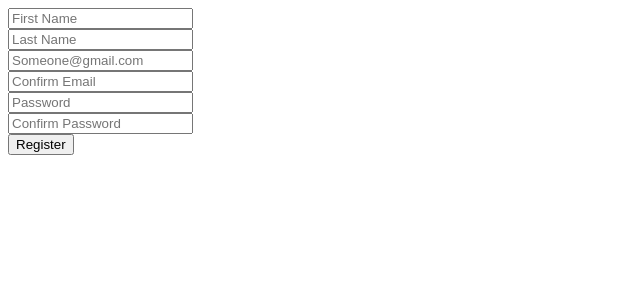
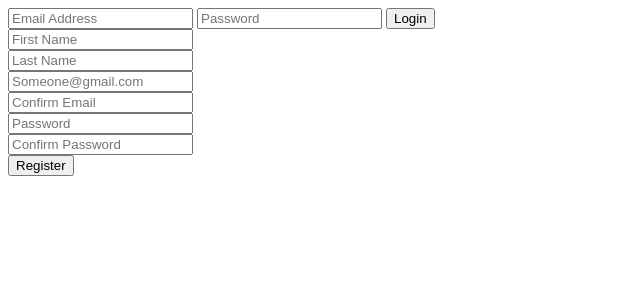
Before and after one commit to Klover14/December_Rekonek, a PHP site: page /register.php in a window 1280 px wide. Shown: the top 300 px of the page, without its empty margins (0-640 px from the left). Run offline with PHP 8.4, Linux system fonts and the light colour scheme.

Commit message:
creating login page

```diff
--- a/register.php
+++ b/register.php
@@ -20,6 +20,16 @@ require 'includes/form_handlers/register_handler.php';
 </head>
 
 <body>
+
+
+    <form action="register.php" method="POST">
+        <input type="email" name="log_email" placeholder="Email Address">
+        <input type="password" name="log_password" placeholder="Password">
+        <input type="submit" name="login_button" value="Login">
+
+    </form>
+
+
     <form action="register.php" method="POST">
         <input type="text" name="reg_fname" placeholder="First Name" value="<?php
                                                                             if (isset($_SESSION['reg_fname'])) {
```
Also changed, not shown: includes/form_handlers/login_handler.php (added).
